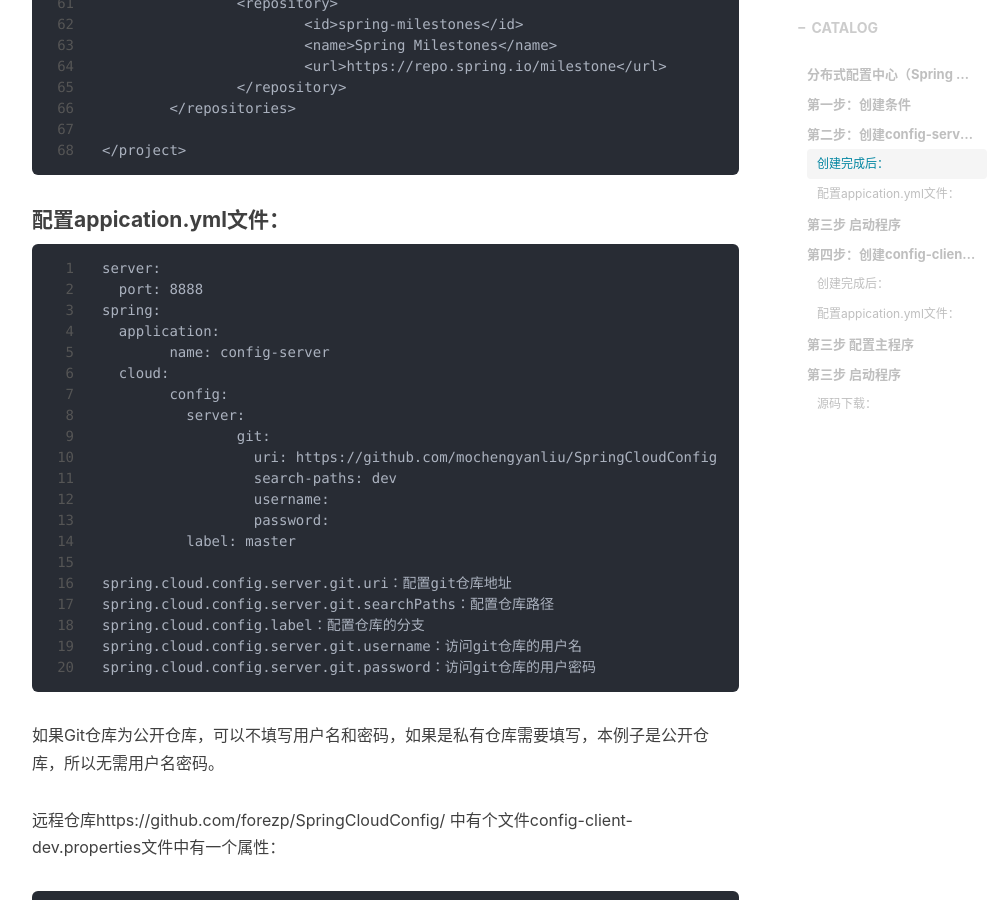
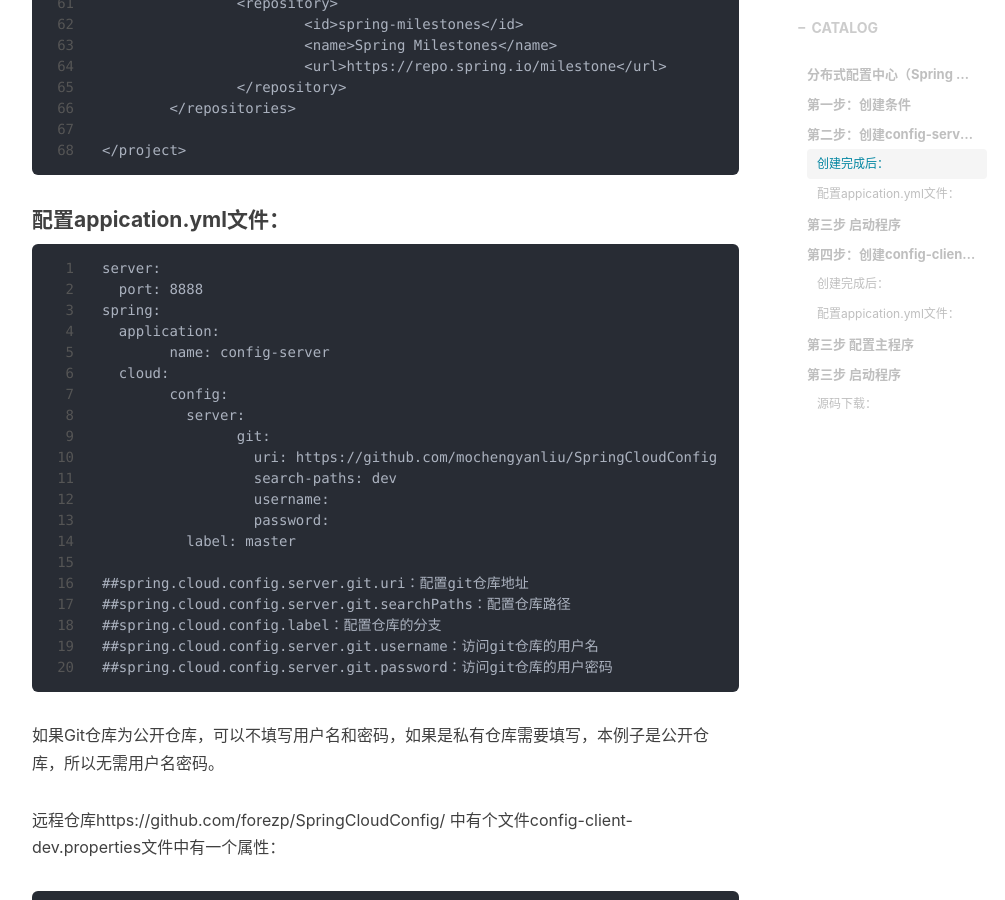
Before and after one commit to mochengyanliu/mochengyanliu.github.io, a Jekyll site: the page built from _posts/2018-10-31-微服务之分布式配置中心（Spring Cloud Config）-2019.markdown, in a window 1280 px wide and 900 px high, scrolled down 2570 px. Shown: the whole window, without its empty margins (233-1238 px from the left). Built offline with Jekyll 4.4.1, drawn with Linux system fonts in a browser that asks for light colours; nearby versions of some CDN libraries; comment, search, counter and statistics services are not loaded; some of the changed text lies outside the part shown.

Commit message:
修改显示内容格式

```diff
--- a/_posts/2018-10-31-微服务之分布式配置中心（Spring Cloud Config）-2019.markdown
+++ b/_posts/2018-10-31-微服务之分布式配置中心（Spring Cloud Config）-2019.markdown
@@ -124,11 +124,11 @@ tags:
 			  password:
 		  label: master
 
-	spring.cloud.config.server.git.uri：配置git仓库地址
-	spring.cloud.config.server.git.searchPaths：配置仓库路径
-	spring.cloud.config.label：配置仓库的分支
-	spring.cloud.config.server.git.username：访问git仓库的用户名
-	spring.cloud.config.server.git.password：访问git仓库的用户密码
+	##spring.cloud.config.server.git.uri：配置git仓库地址
+	##spring.cloud.config.server.git.searchPaths：配置仓库路径
+	##spring.cloud.config.label：配置仓库的分支
+	##spring.cloud.config.server.git.username：访问git仓库的用户名
+	##spring.cloud.config.server.git.password：访问git仓库的用户密码
 
 如果Git仓库为公开仓库，可以不填写用户名和密码，如果是私有仓库需要填写，本例子是公开仓库，所以无需用户名密码。
 
@@ -257,15 +257,15 @@ http请求地址和资源文件映射如下:
 	  application:
 		name: config-client
 
-	spring.cloud.config.label 指明远程仓库的分支
+	##spring.cloud.config.label 指明远程仓库的分支
 
-	spring.cloud.config.profile
+	##spring.cloud.config.profile
 
-		dev开发环境配置文件
-		test测试环境
-		pro正式环境
+		##dev开发环境配置文件
+		##test测试环境
+		##pro正式环境
 
-	spring.cloud.config.uri= http://localhost:8888/ 指明配置服务中心的网址。
+	##spring.cloud.config.uri= http://localhost:8888/ 指明配置服务中心的网址。
 
 ## 第三步 配置主程序
 
@@ -298,10 +298,10 @@ http请求地址和资源文件映射如下:
 
 访问http://localhost:8881/hello，网页显示
 
-	name=hello,handsomeman.
+name=hello,handsomeman.
 
 
 
 ####  源码下载：
 
-[https://github.com/mochengyanliu/SpringCloudLearn/tree/master/section5](https://github.com/mochengyanliu/SpringCloudLearn/tree/master/section5)
+[https://github.com/mochengyanliu/SpringCloudLearn/tree/master/section6](https://github.com/mochengyanliu/SpringCloudLearn/tree/master/section6)
```
